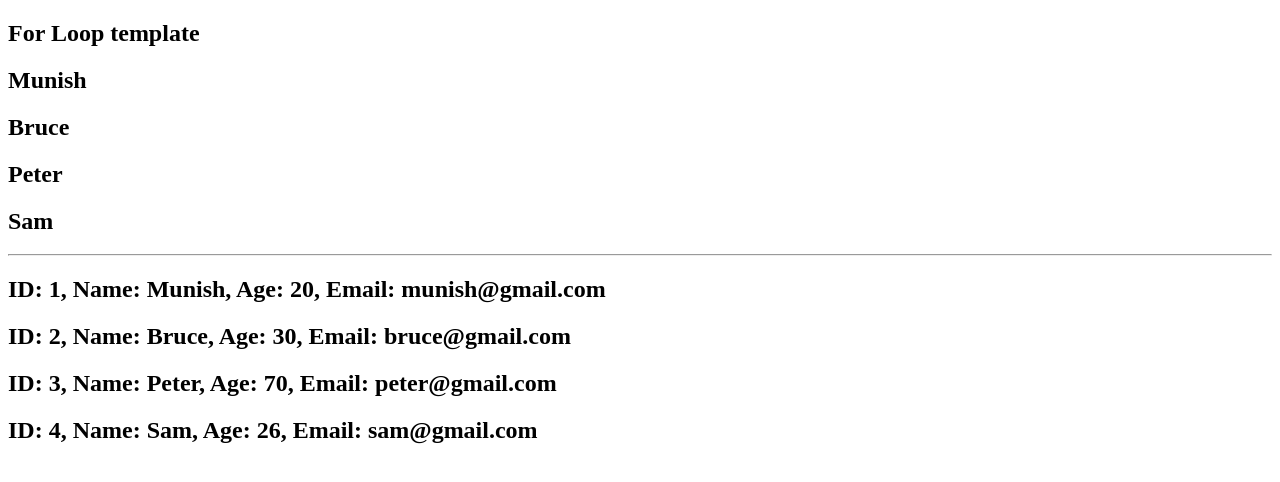
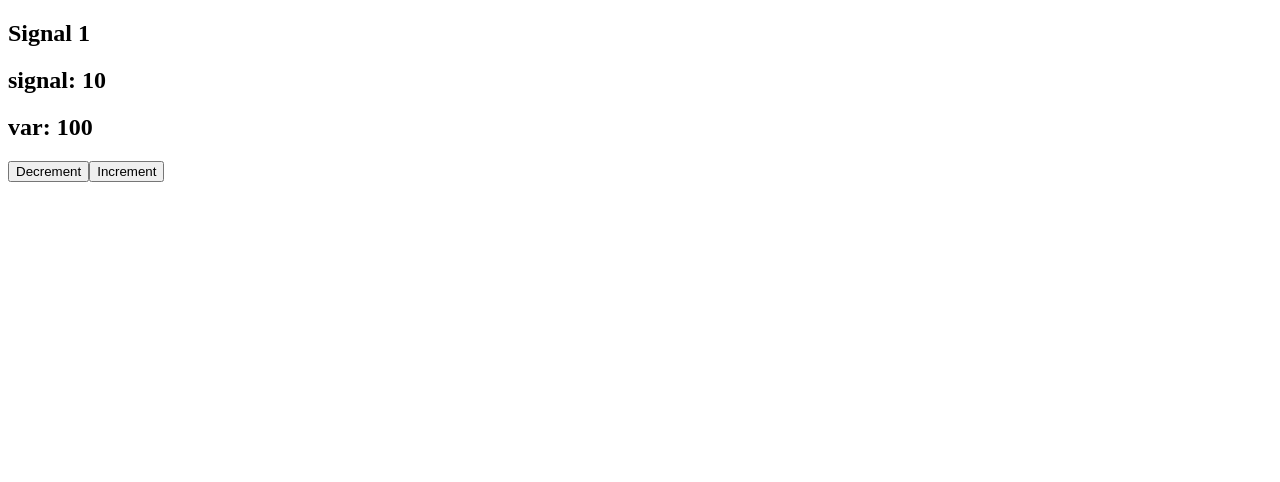
Before and after one commit to javaDev-cloud/angular-19-tut, an Angular app: page / in a window 1280 px wide. Shown: the top 482 px of the page. Built offline with nearby package versions, Linux system fonts and the light colour scheme.

Commit message:
signal 1

```diff
--- a/src/app/app.component.html
+++ b/src/app/app.component.html
@@ -1,16 +1,6 @@
-<h2>For Loop template</h2>
+<h2>Signal 1</h2>
 
-@for(user of users; track user){
-<h2>{{ user }}</h2>
-}
-
-<hr />
-
-@for(student of students; track student.name; let id=$index) {
-<h2>
-  <span>ID: {{ id + 1 }}</span>
-  <span>, Name: {{ student.name }}</span>
-  <span>, Age: {{ student.age }}</span>
-  <span>, Email: {{ student.emailId }}</span>
-</h2>
-}
+<h2>signal: {{ count() }}</h2>
+<h2>var: {{ data }}</h2>
+<button (click)="handleSignal('dec')">Decrement</button>
+<button (click)="handleSignal('inc')">Increment</button>
--- a/src/app/app.component.ts
+++ b/src/app/app.component.ts
@@ -1,4 +1,4 @@
-import { Component } from '@angular/core';
+import { Component, effect, signal } from '@angular/core';
 import { RouterOutlet } from '@angular/router';
 import { LoginComponent } from './components/login/login.component';
 import { SignupComponent } from './components/signup/signup.component';
@@ -10,12 +10,23 @@ import { SignupComponent } from './components/signup/signup.component';
   styleUrl: './app.component.css',
 })
 export class AppComponent {
-  users = ['Munish', 'Bruce', 'Peter', 'Sam'];
+  data = 100;
+  count = signal(10);
 
-  students = [
-    { name: 'Munish', age: 20, emailId: 'munish@gmail.com' },
-    { name: 'Bruce', age: 30, emailId: 'bruce@gmail.com' },
-    { name: 'Peter', age: 70, emailId: 'peter@gmail.com' },
-    { name: 'Sam', age: 26, emailId: 'sam@gmail.com' },
-  ];
+  constructor() {
+    effect(() => {
+      //console.log(this.data);
+      console.log(this.count());
+    });
+  }
+
+  handleSignal(val: string) {
+    if (val == 'inc') {
+      //this.data = 200;
+      this.count.set(this.count() + 1);
+    } else if (val == 'dec' && this.count() > 0) {
+      //this.data = this.data - 1;
+      this.count.set(this.count() - 1);
+    }
+  }
 }
```
